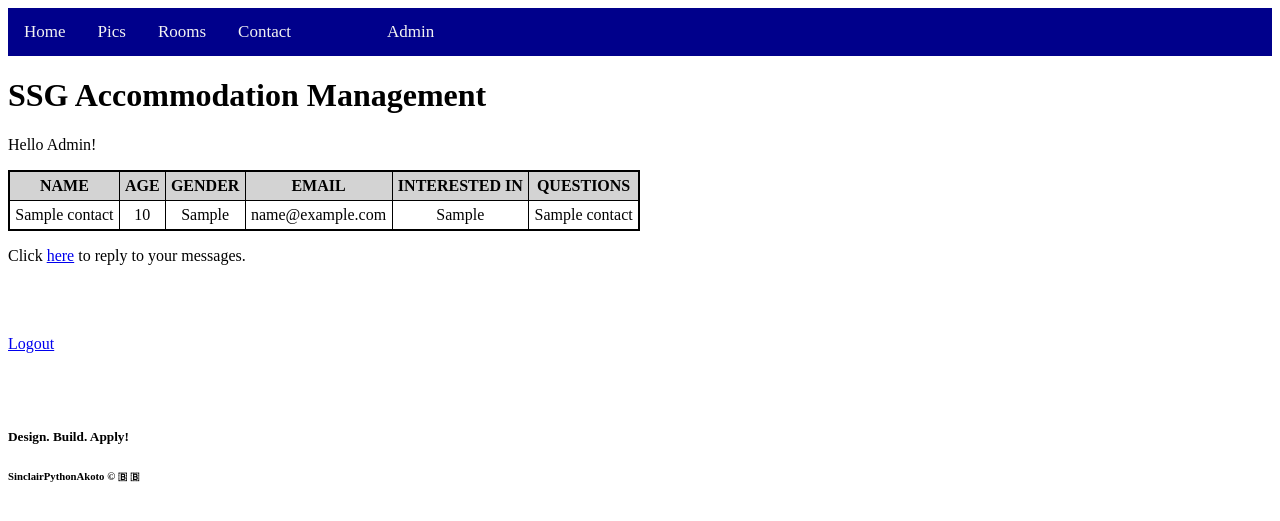
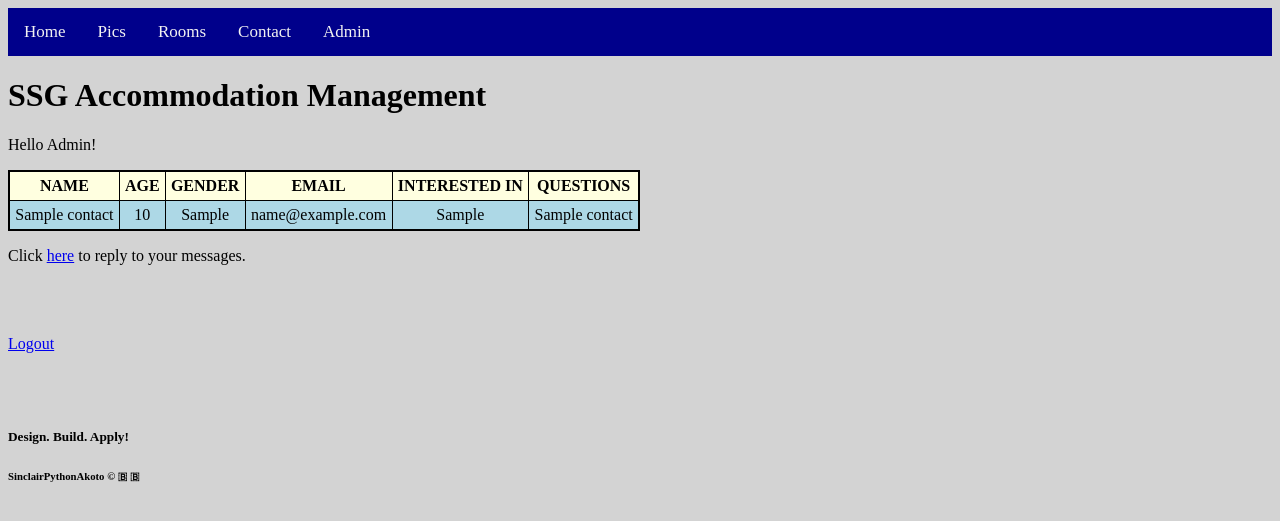
Before and after one commit to SinclairPythonAkoto/ssgaccommodation, a Flask app: page /admin in a window 1280 px wide. Shown: the top 521 px of the page. Run offline with Flask 2, Linux system fonts and the light colour scheme; the visitor is signed in with stand-in values (Sample User, id 1); tables that the repository leaves empty hold one stand-in row (values such as "Sample post").

Commit message:
file update

```diff
--- a/OFFLINE/templates/rooms.html
+++ b/OFFLINE/templates/rooms.html
@@ -93,7 +93,7 @@ div.desc {
 </div>
 
 <h2>{{ title }}</h2>
-<h4>Click <a href="{{ url_for('contact') }}">here</a> if you wish to enquire.</h4>
+<h4>Click <a href="{{ url_for('contacto') }}">here</a> if you wish to enquire.</h4>
 
 <div style="padding:6px;">
   <p>DESCRIPTION OF HOUSE & AREA GOES HERE..</p>
--- a/templates/admin.html
+++ b/templates/admin.html
@@ -10,6 +10,13 @@
 
 {% block content %}
 
+<style>
+	body {
+		background-color: lightgray;
+	}
+</style>
+
+<body>
 <h1>SSG Accommodation Management</h1>
 
 <form action="{{ url_for('admin') }}" method="post">
@@ -44,4 +51,6 @@
 <br>
 <br>
 <a href="{{ url_for('logout') }}">Logout</a>
+
+</body>
 {% endblock %}
--- a/templates/layout.html
+++ b/templates/layout.html
@@ -111,7 +111,11 @@
         }
 
         th {
-            background-color: lightgray;
+            background-color: lightyellow;
+        }
+
+        td {
+        	background-color: lightblue;
         }
 
 	</style>
@@ -122,8 +126,7 @@
 	    <a href="#">Pics</a>
 	    <a href="{{ url_for('rooms') }}">Rooms</a>
 	    <a href="{{ url_for('contact') }}">Contact</a>
-	    <a href="#"></a>
-	    <a href="#"></a>
+
 	    <a href="{{ url_for('admin') }}">Admin</a>
 	</div>
 	<div class="container">
--- a/templates/rooms.html
+++ b/templates/rooms.html
@@ -89,8 +89,7 @@ div.desc {
   <a href="#">Pics</a>
   <a href="{{ url_for('rooms') }}">Rooms</a>
   <a href="{{ url_for('contact') }}">Contact</a>
-  <a href="#"></a>
-  <a href="#"></a>
+
   <a href="{{ url_for('admin') }}">Admin</a>
 </div>
 
```
